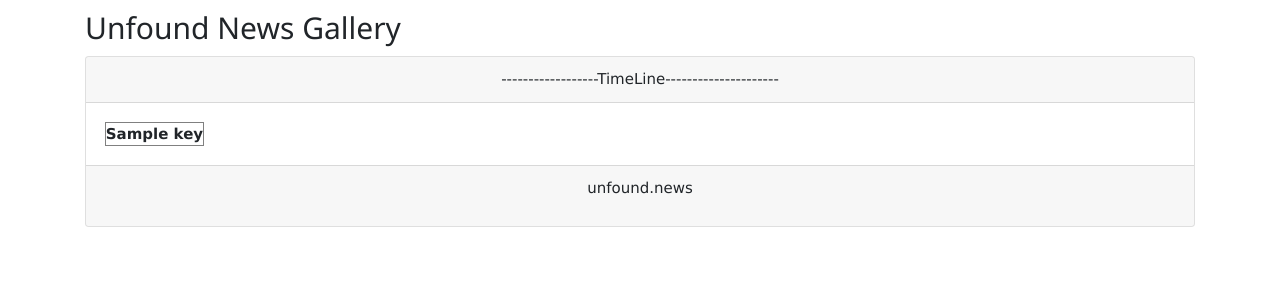
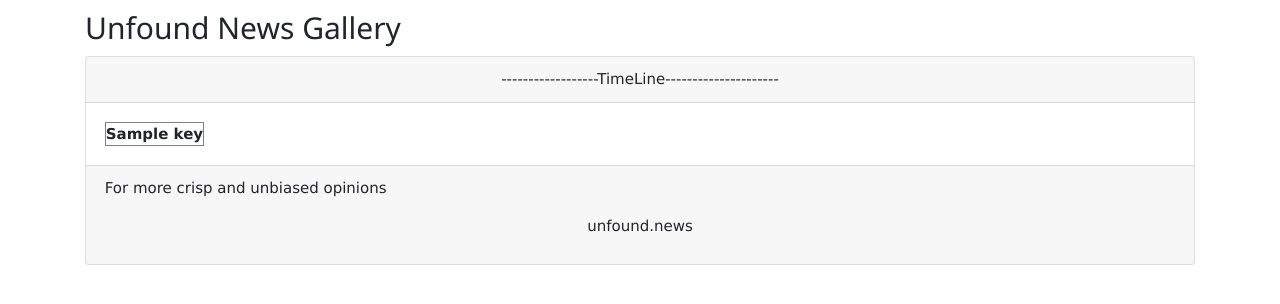
Before and after one commit to sidythakur/unfound_assignment, a Flask app: template templates/result.html in a window 1280 px wide. Shown: the top 304 px of the page. Run offline with Flask 2, Linux system fonts and the light colour scheme; the template is opened without the code that fills it: most values are stand-ins (such as "Sample title", 1, 10 or a date in 2020); lists and menus that the app fills with data are empty; some libraries are stand-ins or nearby versions.

Commit message:
Update result.html

```diff
--- a/templates/result.html
+++ b/templates/result.html
@@ -33,7 +33,7 @@
 
 	</div>
     <div class="card-footer">
-	<p align="center"><a href="https://www.unfound.news">unfound.news</a></p>
+	<p>For more crisp and unbiased opinions</p><p align="center"><a href="https://www.unfound.news">unfound.news</a></p>
 	</div>
   </div>
 </div>
```
